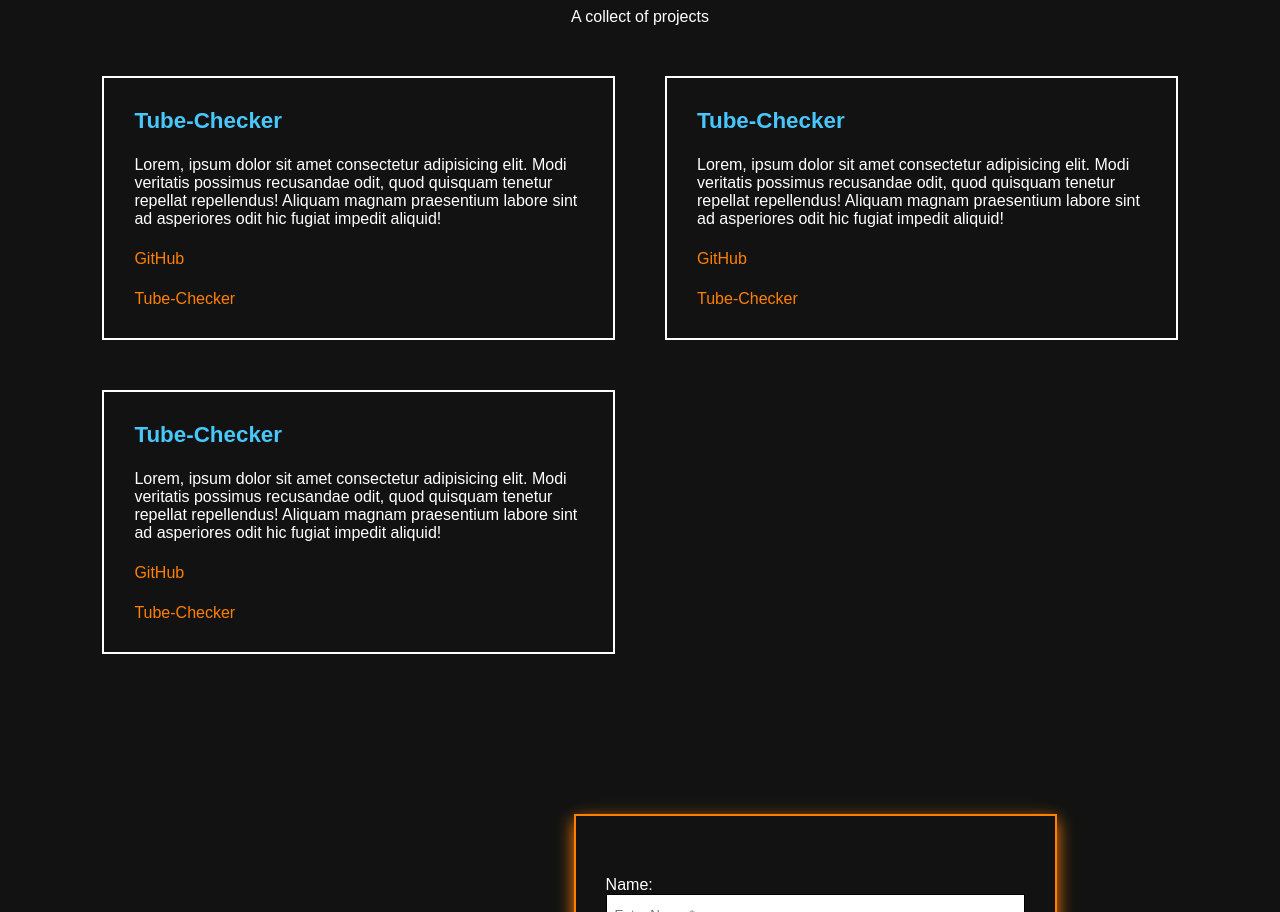
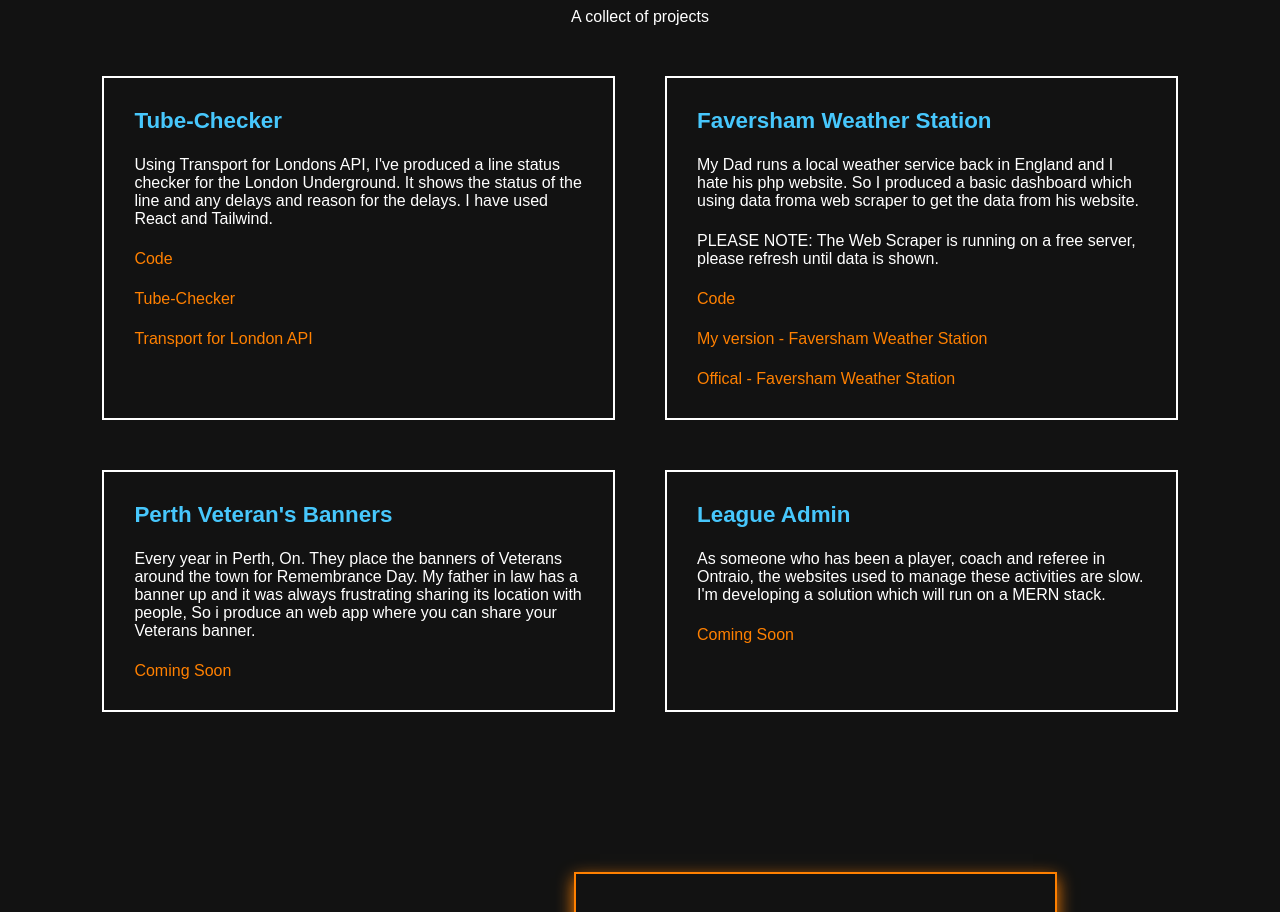
Before and after one commit to paulq1984/portfolio-website, a React (Vite) app: page / in a window 1280 px wide. Shown: the part 1879-2791 px from the top of the page. Built offline with nearby package versions, Linux system fonts and the light colour scheme; a web font is replaced by a local one.

Commit message:
Added Projects

```diff
--- a/src/Components/Projects/Projects.jsx
+++ b/src/Components/Projects/Projects.jsx
@@ -13,34 +13,32 @@
                 <div className={ProjectsCSS.project_cards}>
                     <div className={ProjectsCSS.project_card}>
                         <h3>Tube-Checker</h3>
-                        <p> Lorem, ipsum dolor sit amet consectetur adipisicing
-              elit. Modi veritatis possimus recusandae odit, quod
-              quisquam tenetur repellat repellendus! Aliquam magnam
-              praesentium labore sint ad asperiores odit hic fugiat
-              impedit aliquid!</p>
-              <a href="">GitHub</a>
-              <a href="">Tube-Checker</a>
+                        <p> Using Transport for Londons API, I've produced a line status checker for the London Underground. It shows the status of the line and any delays and reason for the delays. I have used React and Tailwind. </p>
+              <a href="https://github.com/paulq1984/tube-checker">Code</a>
+              <a href="https://paulq1984.github.io/tube-checker/">Tube-Checker</a>
+              <a href="https://api.tfl.gov.uk/">Transport for London API</a>
                     </div>
                     <div className={ProjectsCSS.project_card}>
-                        <h3>Tube-Checker</h3>
-                        <p> Lorem, ipsum dolor sit amet consectetur adipisicing
-              elit. Modi veritatis possimus recusandae odit, quod
-              quisquam tenetur repellat repellendus! Aliquam magnam
-              praesentium labore sint ad asperiores odit hic fugiat
-              impedit aliquid!</p>
-              <a href="">GitHub</a>
-              <a href="">Tube-Checker</a>
+                        <h3>Faversham Weather Station</h3>
+                        <p> My Dad runs a local weather service back in England and I hate his php website. So I produced a basic dashboard which using data froma web scraper to get the data from his website.</p>
+                        <p>PLEASE NOTE: The Web Scraper is running on a free server, please refresh until data is shown.</p>
+              <a href="https://github.com/paulq1984/Faversham-Weather_Station">Code</a>
+              <a href="https://paulq1984.github.io/Faversham-Weather_Station/">My version - Faversham Weather Station</a>
+              <a href="https://favershamweather.org/pwsWD/index.php">Offical - Faversham Weather Station</a>
                     </div>
                     <div className={ProjectsCSS.project_card}>
-                        <h3>Tube-Checker</h3>
-                        <p> Lorem, ipsum dolor sit amet consectetur adipisicing
-              elit. Modi veritatis possimus recusandae odit, quod
-              quisquam tenetur repellat repellendus! Aliquam magnam
-              praesentium labore sint ad asperiores odit hic fugiat
-              impedit aliquid!</p>
-              <a href="">GitHub</a>
-              <a href="">Tube-Checker</a>
+                        <h3>Perth Veteran's Banners</h3>
+                        <p>Every year in Perth, On. They place the banners of Veterans around the town for Remembrance Day. My father in law has a banner up and it was always frustrating sharing its location with people, So i produce an web app where you can share your Veterans banner. </p>
+              <a href="">Coming Soon</a>
+
                     </div>
+                    <div className={ProjectsCSS.project_card}>
+                        <h3>League Admin</h3>
+                        <p>As someone who has been a player, coach and referee in Ontraio, the websites used to manage these activities are slow. I'm developing a solution which will run on a MERN stack.</p>
+              <a href="">Coming Soon</a>
+
+                    </div>
+
                 </div>
             </div>
     </section>
```
